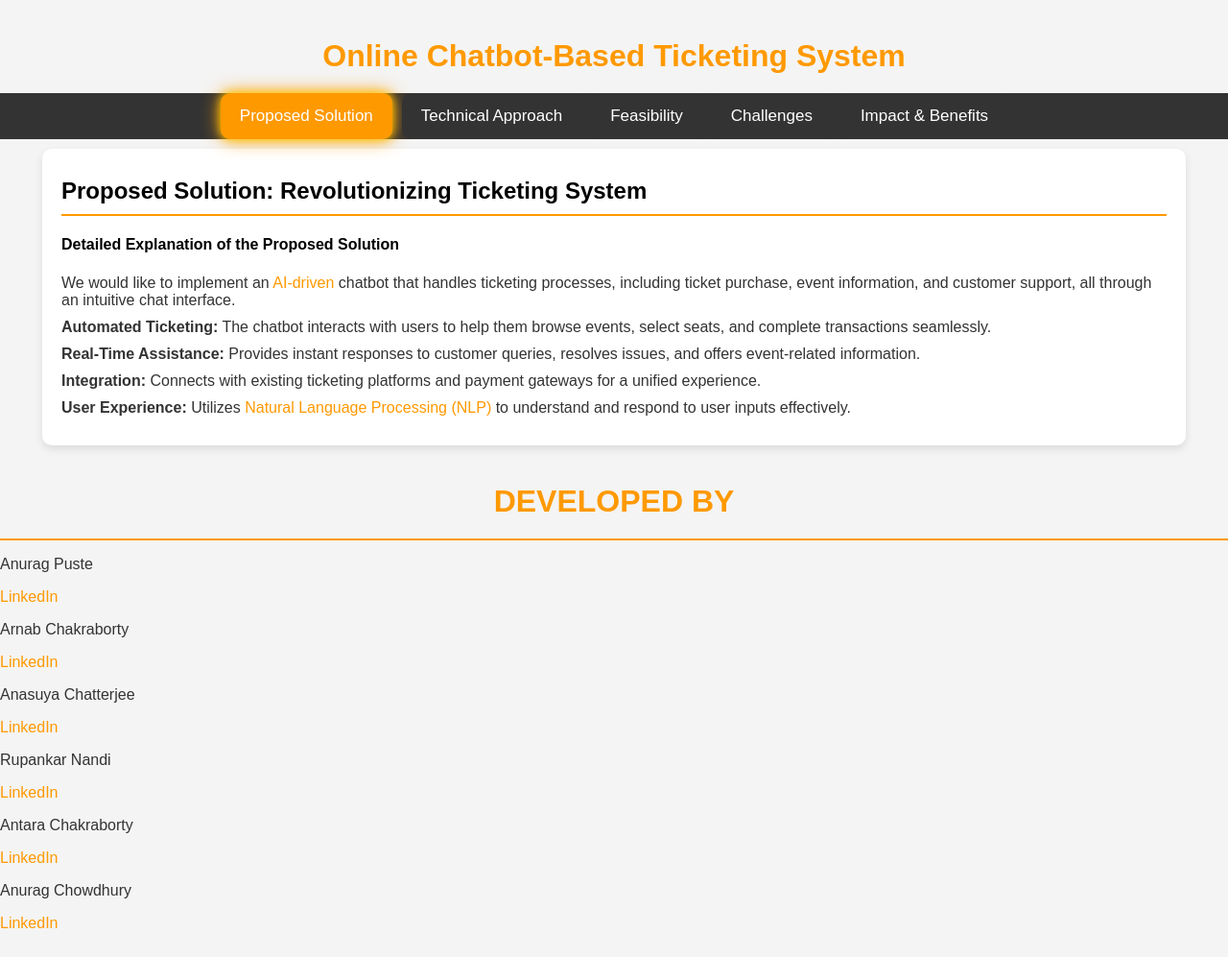
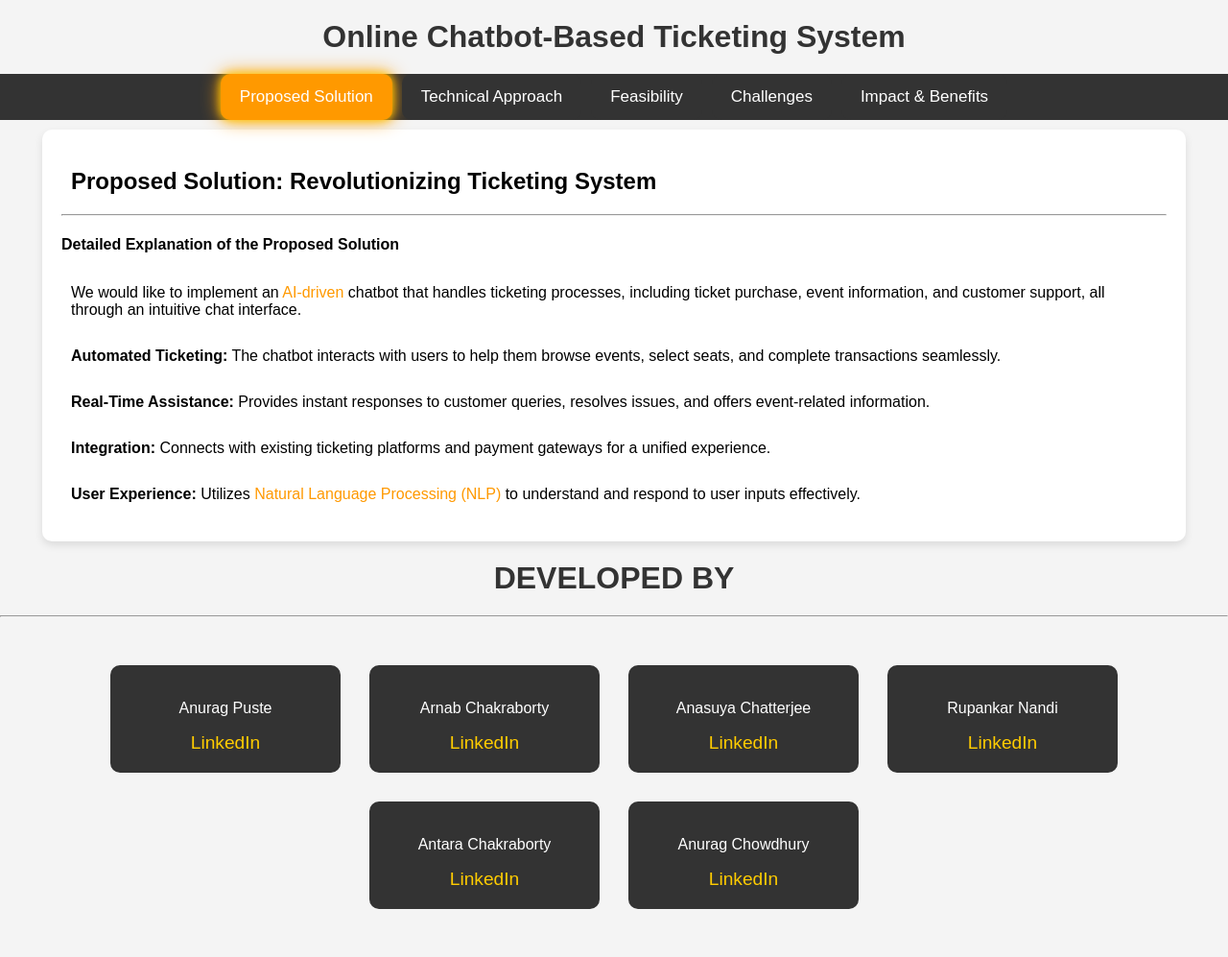
Before and after one commit to Rupankar-1234/project-, a plain HTML site: page index.html in a window 1280 px wide. Shown: the whole page at 96% size. Before the commit the page ends 971 px from the top, so only its background shows below. Drawn offline with Linux system fonts and the light colour scheme.

Commit message:
Update style.css

```diff
--- a/style.css
+++ b/style.css
@@ -57,8 +57,19 @@
     border-radius: 10px;
 }
 
+/* Glow effect for text on hover within tab content */
 .tab-content h2, .tab-content p {
     margin: 10px 0;
+    transition: box-shadow 0.3s, color 0.3s;
+    padding: 10px;
+    border-radius: 8px;
+}
+
+.tab-content h2:hover, .tab-content p:hover {
+    box-shadow: 0 0 10px #ffcc00, 0 0 15px #ff9900;
+    color: #ff9900;
+    background-color: #f4f4f4;
+    transition: color 0.3s, box-shadow 0.3s, background-color 0.3s;
 }
 
 .tab-content img {
@@ -79,31 +90,48 @@
     color: #333;
 }
 
-/* Developer Section */
-h1 {
-    margin-top: 40px;
-    color: #ff9900;
+/* Developer Section Styling */
+.developers-section {
+    text-align: center;
+    margin: 50px 0;
 }
 
-hr {
-    border: 1px solid #ff9900;
+.developers-section h1 {
+    color: #ff9900;
+    font-size: 2.5em;
+    margin-bottom: 30px;
 }
 
-p {
-    color: #333;
+.developer-names {
+    display: flex;
+    justify-content: center;
+    flex-wrap: wrap;
+    gap: 30px;
 }
 
-a {
-    color: #ff9900;
+.developer {
+    background-color: #333;
+    color: white;
+    padding: 20px;
+    width: 200px;
+    border-radius: 10px;
+    transition: transform 0.3s, box-shadow 0.3s;
 }
 
-a:hover {
-    color: #555;
+.developer:hover {
+    transform: scale(1.1);
+    box-shadow: 0 0 15px #ffcc00, 0 0 30px #ff9900;
 }
 
-/* Add a smooth transition effect */
-body {
-    transition: background-color 0.5s, color 0.5s;
+.developer a {
+    color: #ffcc00;
+    text-decoration: none;
+    font-size: 1.2em;
+    transition: color 0.3s;
+}
+
+.developer a:hover {
+    color: #fff;
 }
 
 /* Media Queries for responsiveness */
@@ -116,4 +144,12 @@
     .tab-content {
         width: 95%;
     }
+
+    .developer-names {
+        flex-direction: column;
+    }
+
+    .developer {
+        width: 90%;
+    }
 }
```
